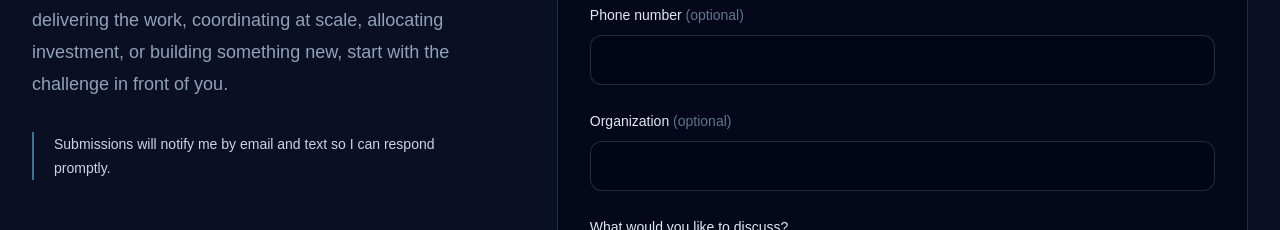
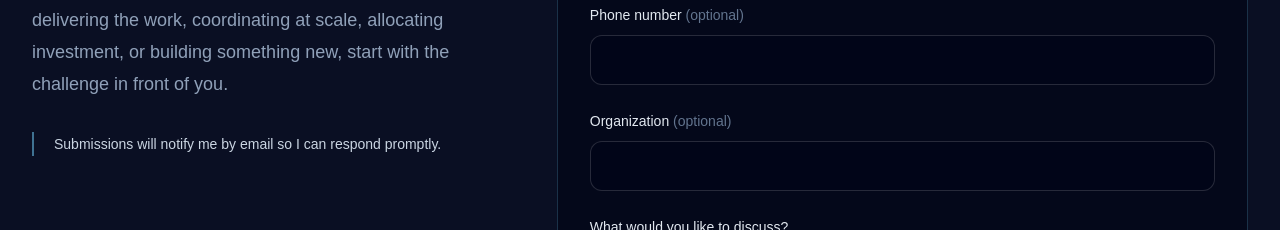
Before and after one commit to franck-ba/badou-apm, a Next.js app: page / in a window 1280 px wide. Shown: the part 10420-10650 px from the top of the page. Built offline with nearby package versions, Linux system fonts and the light colour scheme.

Commit message:
Connect contact form to Zoho email notifications

```diff
--- a/src/app/page.tsx
+++ b/src/app/page.tsx
@@ -1288,8 +1288,7 @@ export default function Home() {
             </p>
 
             <p className="mt-8 max-w-xl border-l-2 border-sky-300/50 pl-5 text-sm leading-6 text-slate-300">
-              Submissions will notify me by email and text so I can respond
-              promptly.
+              Submissions will notify me by email so I can respond promptly.
             </p>
           </div>
 
```
